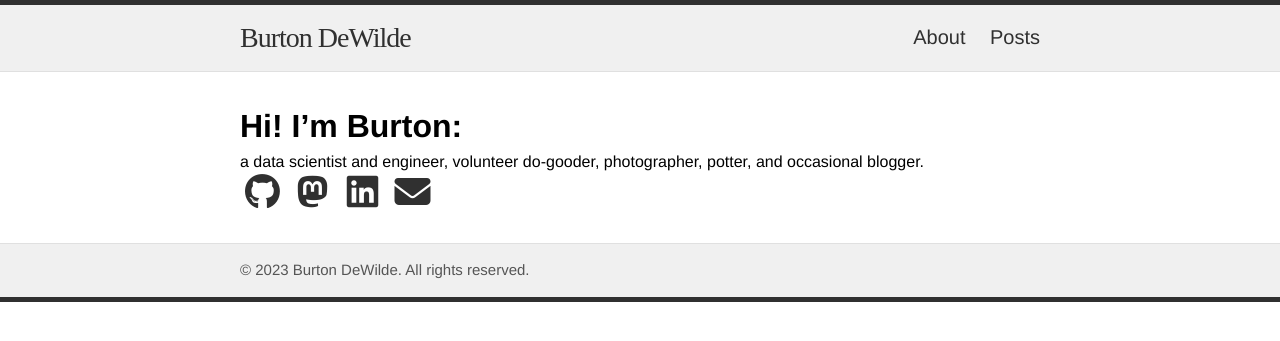
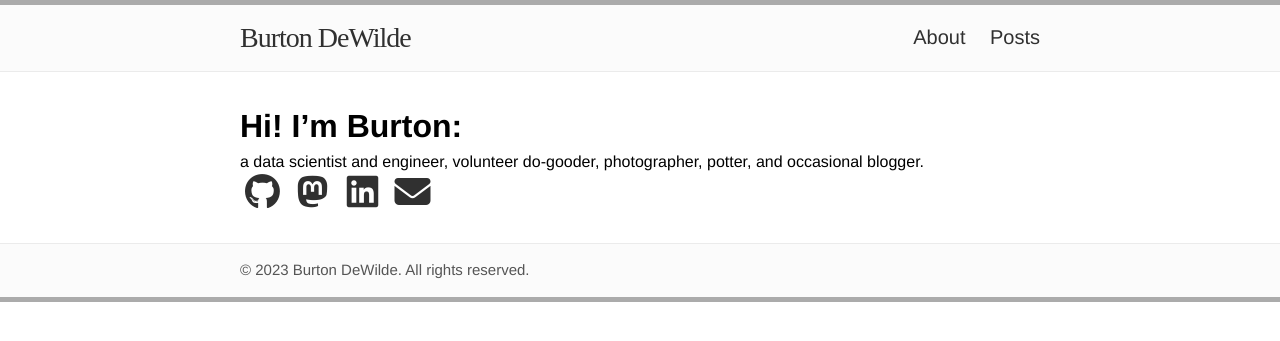
Before and after one commit to bdewilde/bdewilde.github.io, a Jekyll site: the page built from pages/index.md, in a window 1280 px wide. Shown: the top 341 px of the page. Built offline with Jekyll 4.4.1, drawn with Linux system fonts in a browser that asks for light colours; nearby versions of some CDN libraries; some web fonts are replaced.

Commit message:
feat: Tweak site colors in css

```diff
--- a/assets/css/style.css
+++ b/assets/css/style.css
@@ -23,7 +23,8 @@
 
 /* link color and decoration*/
 a {
-  color: #4292c6;
+  /* color: #4292c6; */
+  color: #2f8bc8;
   text-decoration: none;
 }
 a:hover {
@@ -37,7 +38,8 @@
   transition: color 0.25s;
 }
 .site-link:hover {
-  color: #807dba;
+  /* color: #807dba; */
+  color: #6662ba;
   text-decoration: none;
 }
 
@@ -121,9 +123,9 @@
 /* SITE HEADER */
 
 .site-header {
-  border-top: 5px solid #303030;
-  border-bottom: 1px solid #e0e0e0;
-  background-color: #f0f0f0;
+  border-top: 5px solid #ababab;
+  border-bottom: 1px solid #ebebeb;
+  background-color: #fbfbfb;
   min-height: 65px;
 }
 
@@ -143,14 +145,10 @@
 /* SITE FOOTER */
 
 .site-footer {
-  border-top: 1px solid #e0e0e0;
-  border-bottom: 5px solid #303030;
   padding: 15px 0;
-  background-color: #f0f0f0;
-}
-
-.site-footer .fa-fw {
-  text-align: left;
+  border-bottom: 5px solid #ababab;
+  border-top: 1px solid #ebebeb;
+  background-color: #fbfbfb;
 }
 
 .footer-heading {
```
